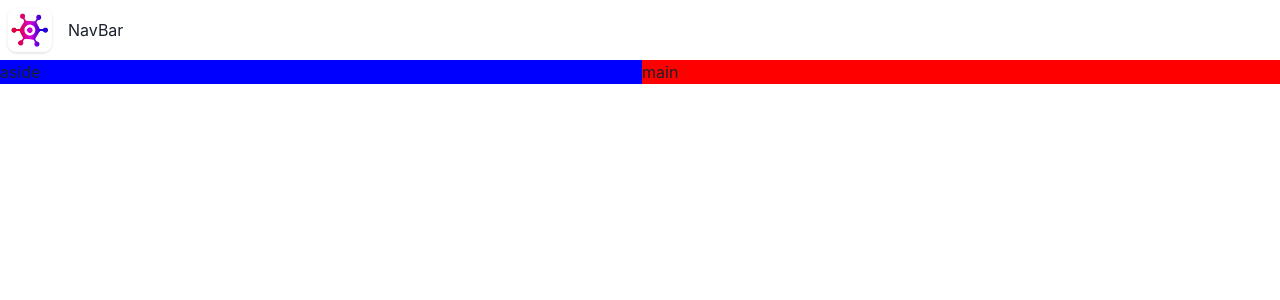
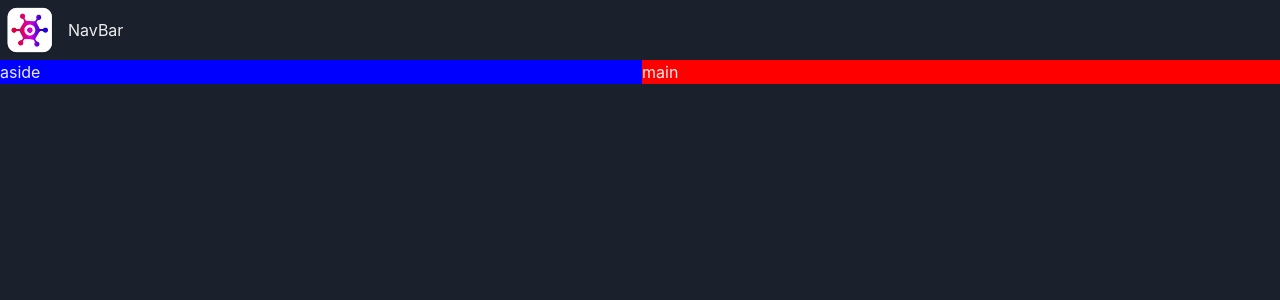
Before and after one commit to kalejaiyeoluwadara/gamehub, a Next.js app: page / in a window 1280 px wide. Shown: the top 300 px of the page. Built offline with nearby package versions, Linux system fonts and the light colour scheme.

Commit message:
implemented dark mode

```diff
--- a/app/layout.tsx
+++ b/app/layout.tsx
@@ -1,7 +1,6 @@
 // app/layout.tsx
 import { fonts } from "./fonts";
 import { Providers } from "./provider";
-
 export default function RootLayout({
   children,
 }: {
--- a/app/provider.tsx
+++ b/app/provider.tsx
@@ -1,8 +1,13 @@
 // app/providers.tsx
 "use client";
-
-import { ChakraProvider } from "@chakra-ui/react";
+import { ChakraProvider, ColorModeScript } from "@chakra-ui/react";
+import theme from "./theme";
 
 export function Providers({ children }: { children: React.ReactNode }) {
-  return <ChakraProvider>{children}</ChakraProvider>;
+  return (
+    <ChakraProvider theme={theme}>
+      <ColorModeScript initialColorMode={theme.config.initialColorMode} />
+      {children}
+    </ChakraProvider>
+  );
 }
--- /dev/null
+++ b/app/theme.ts
@@ -0,0 +1,7 @@
+import { extendTheme, ThemeConfig } from "@chakra-ui/react";
+const config: ThemeConfig = {
+  initialColorMode: "dark",
+};
+
+const theme = extendTheme({ config });
+export default theme;
```
